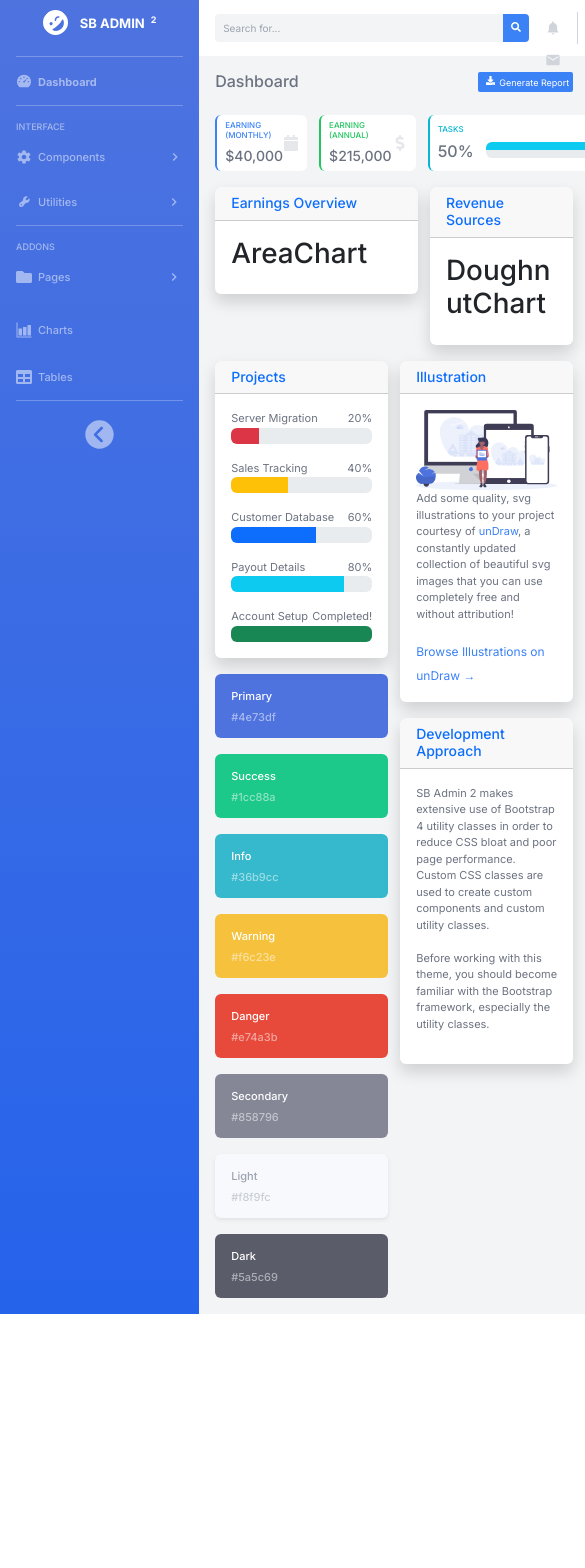
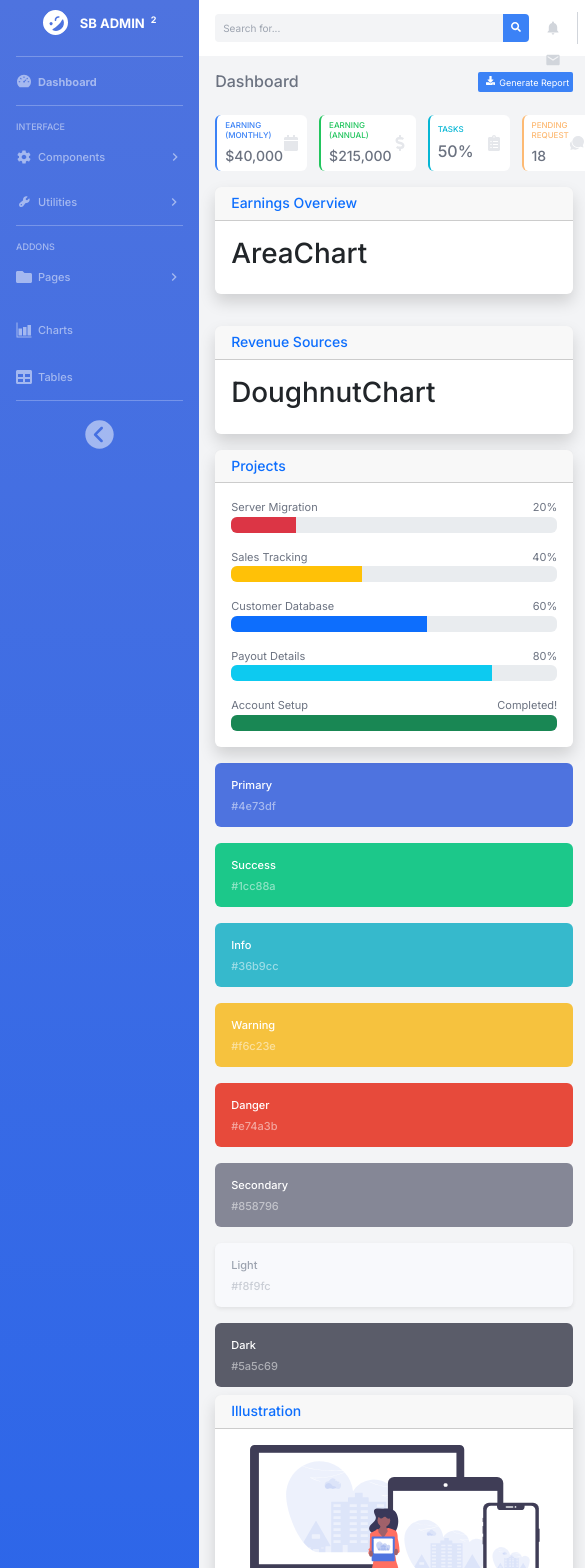
Before and after one commit to THINUX-Official/Dataintimate, a Next.js app: page / in a window 390 px wide. Shown: the top 1568 px of the page, 585 px wide, since content can reach past the window. Before the commit the page ends 1314 px from the top, so only its background shows below. Built offline with nearby package versions, Linux system fonts and the light colour scheme.

Commit message:
Responsive the Dashboard for lg versions.

```diff
--- a/src/view/common/ColorCards/ColorCards.tsx
+++ b/src/view/common/ColorCards/ColorCards.tsx
@@ -3,43 +3,43 @@
 export const ColorCards = () => {
     return (
         <>
-            <div className="mt-3 flex flex-wrap">
-                <div className="bg-[#4e73df] w-full h-16 rounded p-3">
+            <div className="mt-2 flex flex-wrap justify-content-between">
+                <div className="bg-[#4e73df] h-16 rounded p-3 lg:w-[49%] w-full my-2">
                     <h6 className="text-white text-[11px]">Primary</h6>
                     <h6 className="text-white text-[11px] opacity-50">#4e73df</h6>
                 </div>
 
-                <div className="bg-[#1cc88a] w-full h-16 rounded p-3 mt-3">
+                <div className="bg-[#1cc88a] h-16 rounded p-3 my-2 lg:w-[49%] w-full">
                     <h6 className="text-white text-[11px]">Success</h6>
                     <h6 className="text-white text-[11px] opacity-50">#1cc88a</h6>
                 </div>
 
-                <div className="bg-[#36b9cc] w-full h-16 rounded p-3 mt-3">
+                <div className="bg-[#36b9cc] h-16 rounded p-3 my-2 lg:w-[49%] w-full">
                     <h6 className="text-white text-[11px]">Info</h6>
                     <h6 className="text-white text-[11px] opacity-50">#36b9cc</h6>
                 </div>
 
-                <div className="bg-[#f6c23e] w-full h-16 rounded p-3 mt-3">
+                <div className="bg-[#f6c23e] h-16 rounded p-3 my-2 lg:w-[49%] w-full">
                     <h6 className="text-white text-[11px]">Warning</h6>
                     <h6 className="text-white text-[11px] opacity-50">#f6c23e</h6>
                 </div>
 
-                <div className="bg-[#e74a3b] w-full h-16 rounded p-3 mt-3">
+                <div className="bg-[#e74a3b] h-16 rounded p-3 my-2 lg:w-[49%] w-full">
                     <h6 className="text-white text-[11px]">Danger</h6>
                     <h6 className="text-white text-[11px] opacity-50">#e74a3b</h6>
                 </div>
 
-                <div className="bg-[#858796] w-full h-16 rounded p-3 mt-3">
+                <div className="bg-[#858796] h-16 rounded p-3 my-2 lg:w-[49%] w-full">
                     <h6 className="text-white text-[11px]">Secondary</h6>
                     <h6 className="text-white text-[11px] opacity-50">#858796</h6>
                 </div>
 
-                <div className="bg-[#f8f9fc] w-full h-16 rounded p-3 mt-3 shadow-sm">
+                <div className="bg-[#f8f9fc] h-16 rounded p-3 my-2 lg:w-[49%] w-full shadow-sm">
                     <h6 className="text-gray-400 text-[11px]">Light</h6>
                     <h6 className="text-gray-400 text-[11px] opacity-50">#f8f9fc</h6>
                 </div>
 
-                <div className="bg-[#5a5c69] w-full h-16 rounded p-3 mt-3">
+                <div className="bg-[#5a5c69] h-16 rounded p-3 my-2 lg:w-[49%] w-full">
                     <h6 className="text-white text-[11px]">Dark</h6>
                     <h6 className="text-white text-[11px] opacity-50">#5a5c69</h6>
                 </div>
--- a/src/view/common/StatusCards/StatusCards.tsx
+++ b/src/view/common/StatusCards/StatusCards.tsx
@@ -39,7 +39,7 @@ export const StatusCards = () => {
                         <div className="flex">
                             <h6 className="pr-3 text-gray-500">50%</h6>
 
-                            <div className="progress w-60 h-[2px]">
+                            <div className="progress w-auto h-[2px]">
                                 <div className="progress-bar bg-info w-[50%] h-2" role="progressbar"
                                      aria-valuenow="25" aria-valuemin="0" aria-valuemax="100">
                                 </div>
--- a/src/view/pages/DashBoard/Dashboard.tsx
+++ b/src/view/pages/DashBoard/Dashboard.tsx
@@ -24,24 +24,24 @@ export const Dashboard = () => {
                 <StatusCards/>
             </div>
 
-            <div className="flex">
-                <div className="w-[60%] mr-3">
+            <div className="flex flex-wrap justify-content-between">
+                <div className="lg:w-[60%] w-[100%] lg:mr-3">
                     <AreaChart/>
                 </div>
-                <div className="w-[40%]">
+                <div className="lg:w-[39%] w-[100%]">
                     <DoughnutChart/>
                 </div>
 
             </div>
 
 
-            <div className="flex justify-between">
-                <div className="w-[50%] mr-3">
+            <div className="flex flex-wrap justify-content-between">
+                <div className="lg:w-[50%] lg:mr-3">
                     <ProgressBar/>
                     <ColorCards/>
                 </div>
 
-                <div className="w-[50%]">
+                <div className="lg:w-[49%] w-[100%]">
                     <Illustration/>
                     <div className="mt-3">
                         <DevApproach/>
```
